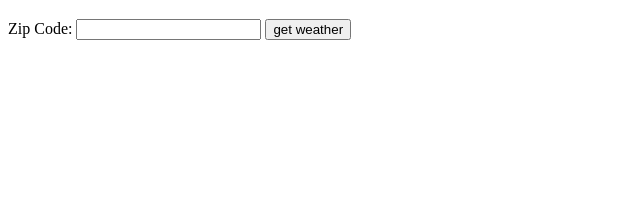
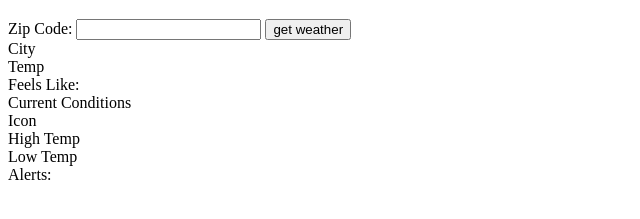
Before and after one commit to colinrodney/weather-app, a website with bundled scripts: page index.html in a window 1280 px wide. Shown: the part 61-280 px from the top of the page, without its empty margins (0-640 px from the left). Built offline with nearby package versions, Linux system fonts and the light colour scheme.

Commit message:
add field titles to info display section

```diff
--- a/index.html
+++ b/index.html
@@ -25,17 +25,42 @@
                 <input type ="submit" value ="get weather" id="searchButton">
             </form>
         </section>
+
+        <main id="infoDisplay">
             <section>
+                <div>City</div>
                 <div id="cityName"></div>
+            </section>
+            <section>
+                <div>Temp</div>
                 <div id="temp"></div>
+            </section>
+            <section>
+                <div>Feels Like:</div>
                 <div id="feelsLike"></div>
+            </section>
+            <section>
+                <div>Current Conditions</div>
                 <div id="current-conditions"></div>
+            </section>
+            <section>
+                <div>Icon</div>
                 <div id="icon">
                 </div>
+            </section>
+            <section>
+                <div>High Temp</div>
                 <div id="high-temp"></div>
+            </section>
+            <section>
+                <div>Low Temp</div>
                 <div id="low-temp"></div>
+            </section>
+            <section>
+                <div>Alerts:</div>
                 <div id="alerts"></div>
             </section>
+        </main>
     </div>
     <!-- <table id="weather">
         <tr>
--- a/styles.css
+++ b/styles.css
@@ -46,3 +46,5 @@ table {
 	border-collapse: collapse;
 	border-spacing: 0;
 }
+
+/* CUSTOM ADDED CSS */
```
Lines whose indentation alone changed are shown as unchanged.
